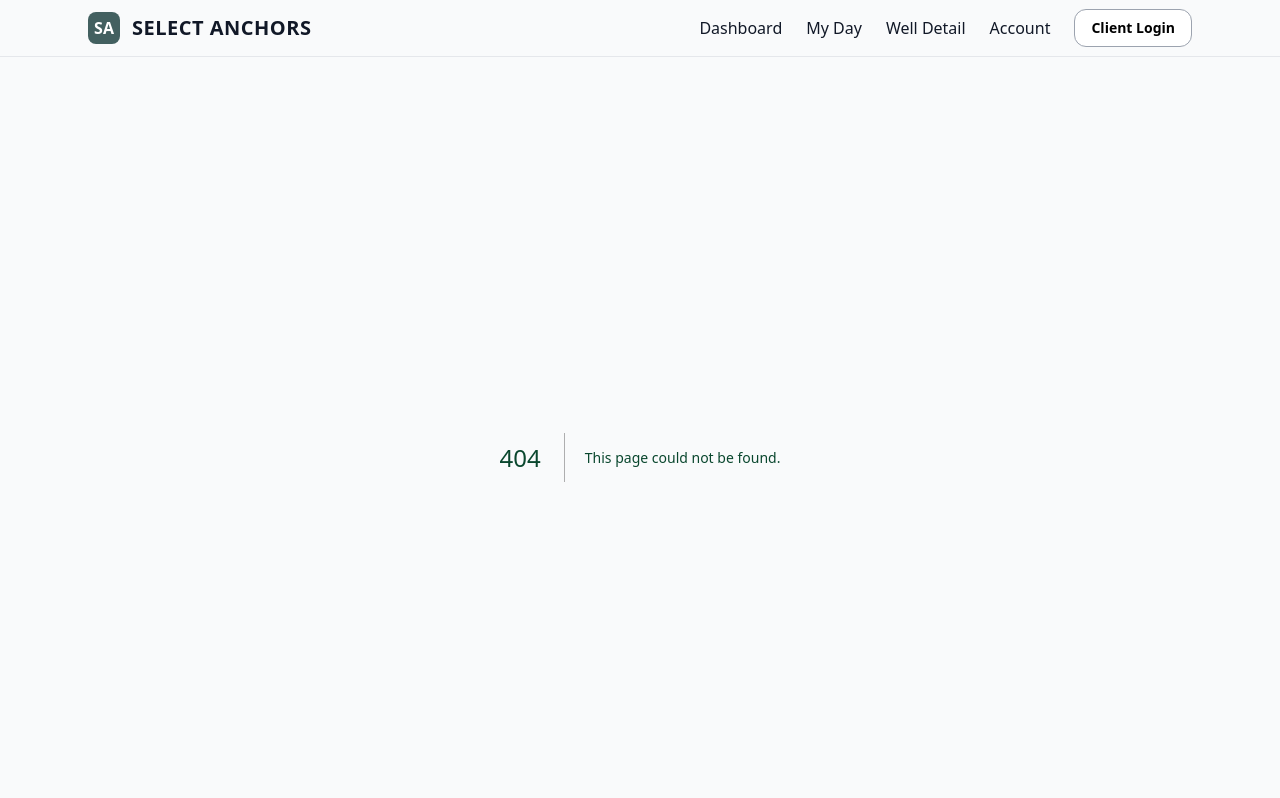
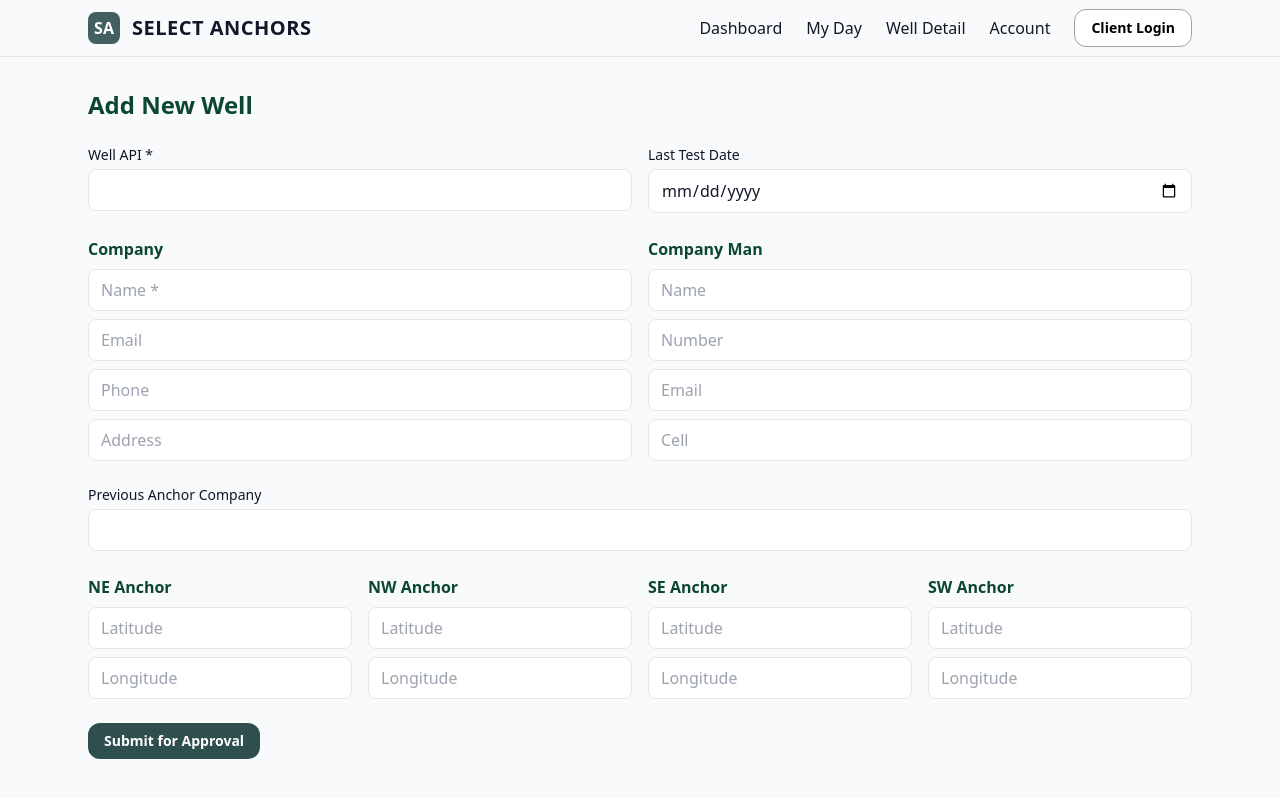
Before and after one commit to select-anchors/select-anchors-portal, a Next.js app: page /admin/wells/new in a window 1280 px wide. Before the commit this address had no page. Shown: the top 798 px of the page. Built offline with nearby package versions, Linux system fonts and the light colour scheme; a web font is replaced by a local one.

Commit message:
Create page.js

```diff
--- /dev/null
+++ b/app/admin/wells/new/page.js
@@ -0,0 +1,116 @@
+"use client";
+import { useState } from "react";
+
+export default function NewWell() {
+  const [saving, setSaving] = useState(false);
+  const [ok, setOk] = useState(null);
+
+  async function onSubmit(e) {
+    e.preventDefault();
+    setSaving(true);
+    setOk(null);
+
+    const fd = new FormData(e.currentTarget);
+
+    const anchors = ["NE","NW","SE","SW"].map(q => ({
+      quadrant: q,
+      lat: parseFloat(fd.get(`${q}_lat`)),
+      lng: parseFloat(fd.get(`${q}_lng`)),
+    }));
+
+    const body = {
+      kind: "create_well",
+      submittedBy: "employee@selectanchors.com", // TODO: replace with real user from auth later
+      well: {
+        api: fd.get("api"),
+        company: {
+          name: fd.get("company_name"),
+          email: fd.get("company_email") || null,
+          phone: fd.get("company_phone") || null,
+          address: fd.get("company_address") || null,
+        },
+        companyMan: {
+          name: fd.get("cm_name") || null,
+          number: fd.get("cm_number") || null,
+          email: fd.get("cm_email") || null,
+          cell: fd.get("cm_cell") || null,
+        },
+        previousAnchorCompany: fd.get("prev_anchor_company") || null,
+        lastTestDate: fd.get("last_test_date") || null,
+        anchors,
+      }
+    };
+
+    const res = await fetch("/api/wells", {
+      method: "POST",
+      headers: {"Content-Type":"application/json"},
+      body: JSON.stringify(body)
+    });
+
+    setSaving(false);
+    setOk(res.ok);
+    if (res.ok) e.currentTarget.reset();
+  }
+
+  const input = "border rounded-lg px-3 py-2 w-full";
+
+  return (
+    <div className="container py-8 space-y-6">
+      <h1 className="text-2xl font-bold">Add New Well</h1>
+      <form onSubmit={onSubmit} className="space-y-6">
+        <div className="grid md:grid-cols-2 gap-4">
+          <div>
+            <label className="block text-sm mb-1">Well API *</label>
+            <input name="api" required className={input} />
+          </div>
+          <div>
+            <label className="block text-sm mb-1">Last Test Date</label>
+            <input type="date" name="last_test_date" className={input} />
+          </div>
+        </div>
+
+        <div className="grid md:grid-cols-2 gap-4">
+          <div className="space-y-2">
+            <h2 className="font-semibold">Company</h2>
+            <input placeholder="Name *" name="company_name" required className={input} />
+            <input placeholder="Email" name="company_email" className={input} />
+            <input placeholder="Phone" name="company_phone" className={input} />
+            <input placeholder="Address" name="company_address" className={input} />
+          </div>
+
+          <div className="space-y-2">
+            <h2 className="font-semibold">Company Man</h2>
+            <input placeholder="Name" name="cm_name" className={input} />
+            <input placeholder="Number" name="cm_number" className={input} />
+            <input placeholder="Email" name="cm_email" className={input} />
+            <input placeholder="Cell" name="cm_cell" className={input} />
+          </div>
+        </div>
+
+        <div>
+          <label className="block text-sm mb-1">Previous Anchor Company</label>
+          <input name="prev_anchor_company" className={input} />
+        </div>
+
+        <div className="grid md:grid-cols-4 gap-4">
+          {["NE","NW","SE","SW"].map(q => (
+            <div key={q} className="space-y-2">
+              <h3 className="font-semibold">{q} Anchor</h3>
+              <input step="any" placeholder="Latitude"  name={`${q}_lat`} className={input} />
+              <input step="any" placeholder="Longitude" name={`${q}_lng`} className={input} />
+            </div>
+          ))}
+        </div>
+
+        <div className="flex gap-3">
+          <button disabled={saving} className="btn btn-primary">
+            {saving ? "Submitting..." : "Submit for Approval"}
+          </button>
+        </div>
+
+        {ok === true  && <p className="text-green-700">Submitted! Waiting for admin approval.</p>}
+        {ok === false && <p className="text-red-700">Something went wrong.</p>}
+      </form>
+    </div>
+  );
+}
```
